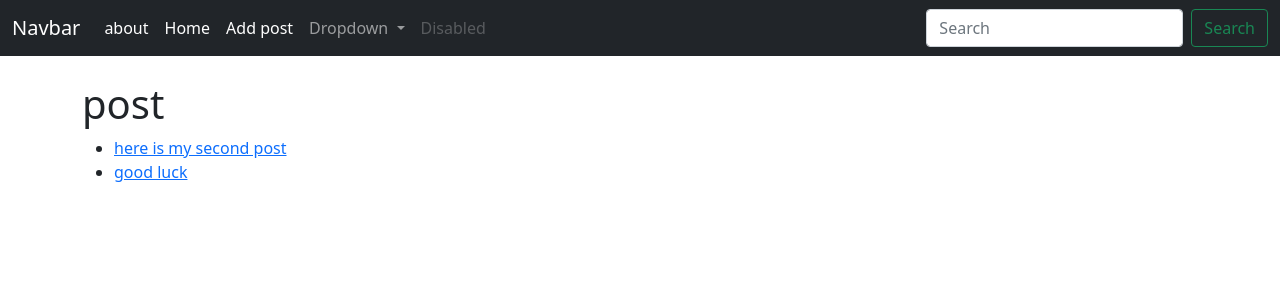
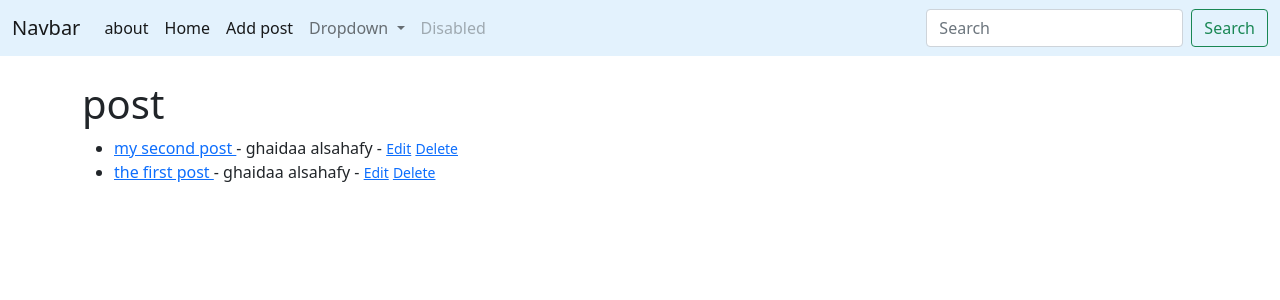
Before and after one commit to ghaidaareda/test, a Django app: page / in a window 1280 px wide. Shown: the top 300 px of the page. Run offline with Django 4.2, Linux system fonts and the light colour scheme; data comes from the database, SQL or seed files in the repository; both versions use the stored data as it was after the commit.

Commit message:
edit/del

```diff
--- a/mylog/project/mommyblog/templates/article_details.html
+++ b/mylog/project/mommyblog/templates/article_details.html
@@ -5,8 +5,9 @@
 {% block content %}
 
 
-<h1>{{ post.title}}</h1>
-<small> BY:{{ post.author.first_name}} {{ post.author.last_name}}</small>
+<h1>{{ post.title}} </h1>
+<small> BY:{{ post.author.first_name}} {{ post.author.last_name}} <a href="{% url 'edit_post' post.pk%}"> Edit</a></small>
+ <small><a href="{% url 'delete_post' post.pk%}">Delete</a></small> </li>
 <hr>
 <br/>
 {{ post.body}}
--- a/mylog/project/mommyblog/templates/base.html
+++ b/mylog/project/mommyblog/templates/base.html
@@ -14,7 +14,7 @@
         {%endblock%}</title>
 </head>
 <body>
-    <nav class="navbar navbar-expand-lg navbar-dark bg-dark">
+    <nav class="navbar navbar-expand-lg navbar-light" style="background-color: #e3f2fd;">
   <div class="container-fluid">
     <a class="navbar-brand" href="#">Navbar</a>
     <button class="navbar-toggler" type="button" data-bs-toggle="collapse" data-bs-target="#navbarSupportedContent" aria-controls="navbarSupportedContent" aria-expanded="false" aria-label="Toggle navigation">
--- a/mylog/project/mommyblog/templates/home.html
+++ b/mylog/project/mommyblog/templates/home.html
@@ -6,9 +6,10 @@
 <h1>post</h1>
 <ul>
 {% for post in object_list %}
-<li><a href="{% url 'article' post.pk%}"
-    {{ post.title }} - {{ post.author.first_name}}<br>
-    {{ post.body}}</li>
+<li><a href="{% url 'article' post.pk%}">
+    {{ post.title }} </a> - {{ post.author.first_name}} {{ post.author.last_name}} -
+    <small><a href="{% url 'edit_post' post.pk%}">Edit</a></small>
+    <small><a href="{% url 'delete_post' post.pk%}">Delete</a></small> </li>
 {% endfor %}
 </ul>
 
--- a/mylog/project/mommyblog/urls.py
+++ b/mylog/project/mommyblog/urls.py
@@ -1,10 +1,13 @@
 from django.urls import path
 #from . import views
-from .views import HomeView, ArticleView, AddPostView, AboutBlogView
+from .views import HomeView, ArticleView, AddPostView, AboutBlogView, EditPostView
+from .views import DeletePostView
 urlpatterns = [
     #path("", views.home, name="home"),
     path('', HomeView.as_view(), name="home"),
     path('article/<int:pk>', ArticleView.as_view(), name="article"),
     path('add_post', AddPostView.as_view(), name="add_post"),
     path('about', AboutBlogView.as_view(), name="about"),
+    path('article/edit/<int:pk>', EditPostView.as_view(), name="edit_post"),
+    path('article/<int:pk>/delete', DeletePostView.as_view(), name="delete_post"),
 ]
--- a/mylog/project/mommyblog/views.py
+++ b/mylog/project/mommyblog/views.py
@@ -1,7 +1,8 @@
 from django.shortcuts import render
-from django.views.generic import ListView, DetailView, CreateView
+from django.views.generic import ListView, DetailView, CreateView, UpdateView, DeleteView
 from .models import Post
 from .forms import BlogPostForm
+from django.urls import reverse_lazy
 #def home(request):
     #return render(request, 'home.html', {})
 class HomeView(ListView):
@@ -20,3 +21,13 @@ class AddPostView(CreateView):
 class AboutBlogView(ListView):
     model = Post
     template_name = 'about.html'
+
+class EditPostView(UpdateView):
+    model = Post
+    template_name ='edit_post.html'
+    form_class = BlogPostForm
+
+class DeletePostView(DeleteView):
+    model = Post
+    template_name ='delete_post.html'
+    success_url = reverse_lazy('home')
```
Also changed, not shown: mylog/project/db.sqlite3.
